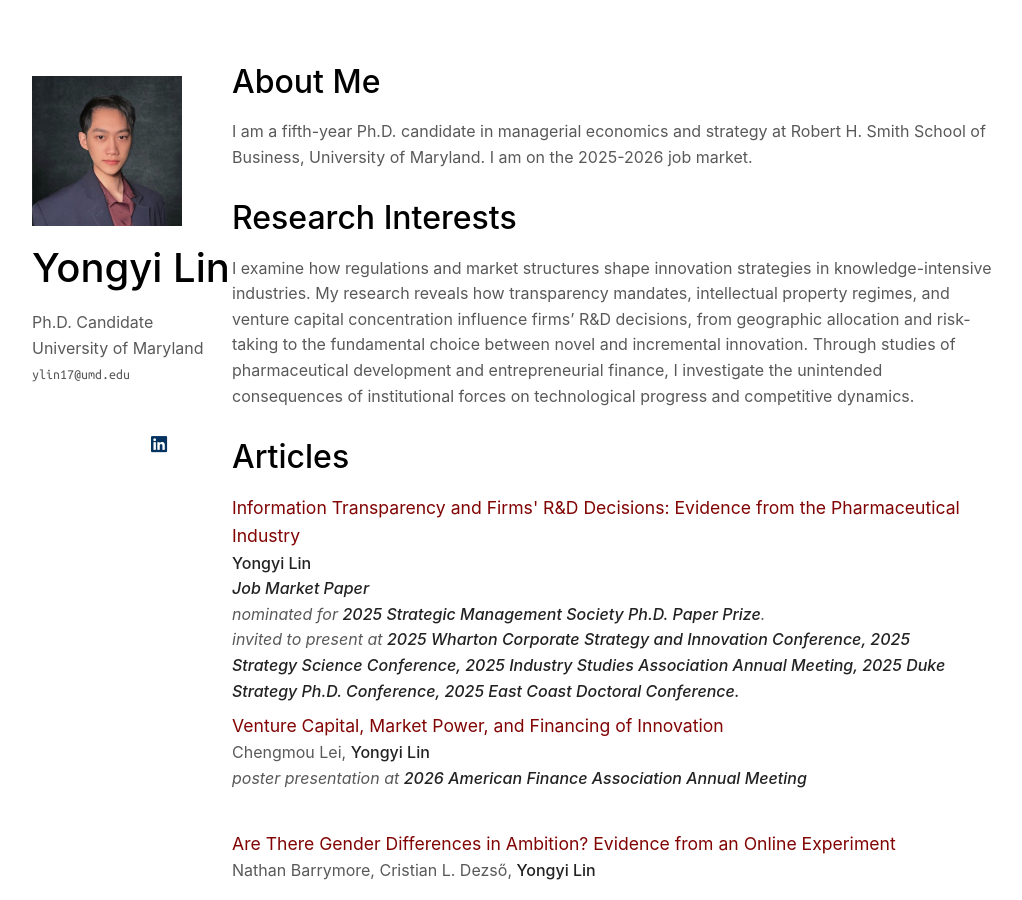
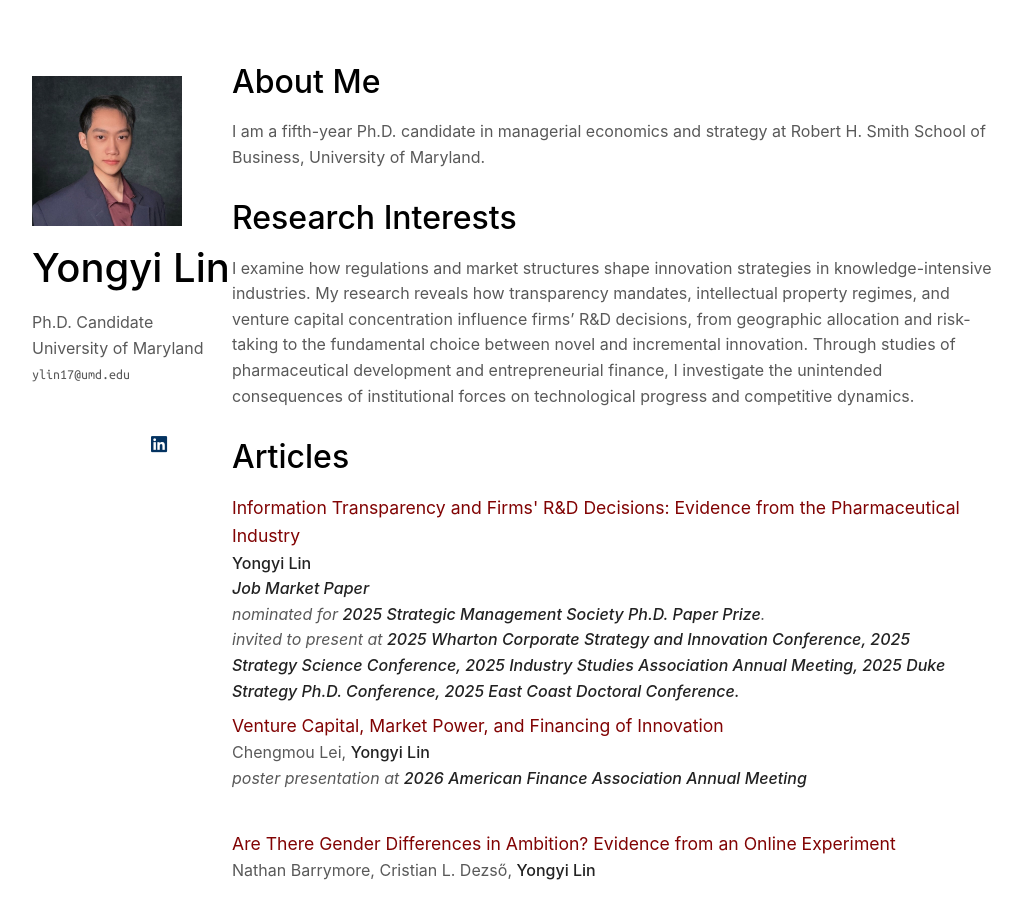
Before and after one commit to yongyi-lin/yongyi-lin.github.io, a Jekyll site: the page built from index.md, in a window 1280 px wide and 900 px high. Shown: the whole window, without its empty margins (128-1150 px from the left). Built offline with Jekyll 4.4.1, drawn with Linux system fonts in a browser that asks for light colours; some web fonts are replaced; a style sheet for code colours, icons or effects is not loaded.

Commit message:
Remove job market sentence from About Me section
Made-with: Cursor

```diff
--- a/index.md
+++ b/index.md
@@ -3,7 +3,7 @@ layout: homepage
 ---
 
 <h2 id="about-me" style="font-size:2rem;">About Me</h2>
-I am a fifth-year Ph.D. candidate in managerial economics and strategy at Robert H. Smith School of Business, University of Maryland. I am on the 2025-2026 job market.
+I am a fifth-year Ph.D. candidate in managerial economics and strategy at Robert H. Smith School of Business, University of Maryland.
 
 
 <h2 id="research-interests" style="font-size:2rem;">Research Interests</h2>
```
